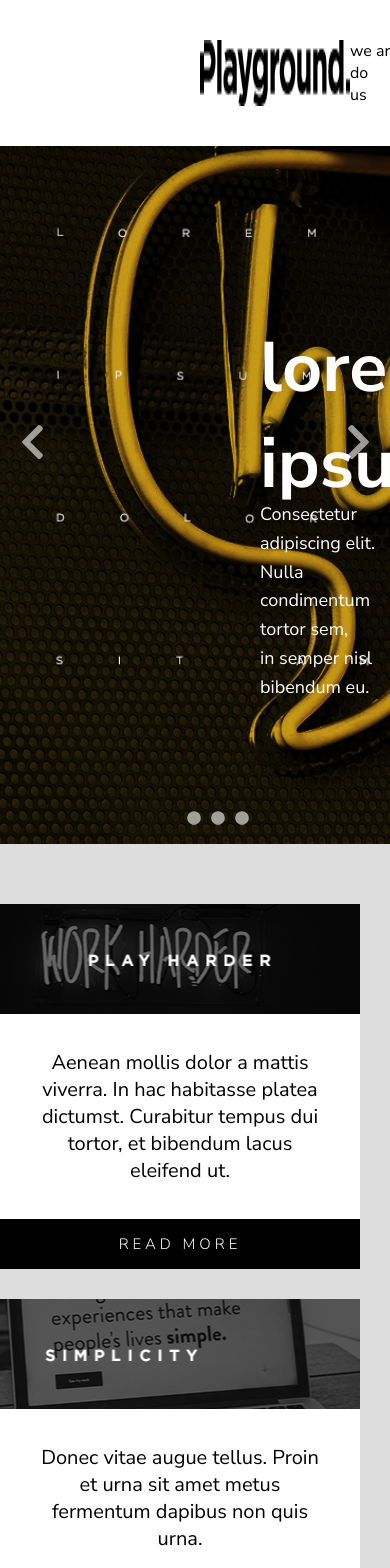
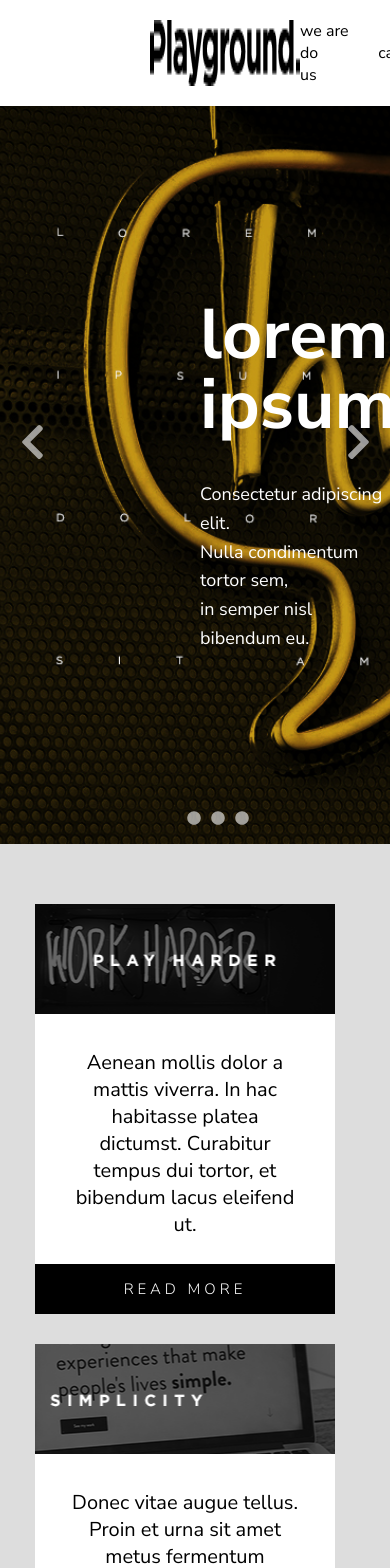
Before and after one commit to Savina05/react-playground, a React app: page / in a window 390 px wide. Shown: the top 1568 px of the page. Built offline with nearby package versions, Linux system fonts and the light colour scheme.

Commit message:
responsive up to 900px

```diff
--- a/assets/stylesheets/components/_card.scss
+++ b/assets/stylesheets/components/_card.scss
@@ -1,8 +1,5 @@
 .section_cards {
   padding: 6rem 0;
-  // display: grid;
-  // grid-template-columns: min-content min-content min-content;
-  // grid-column-gap: 30px;
   display: flex;
   flex-wrap: wrap;
   justify-content: center;
@@ -11,12 +8,20 @@
 }
 
 .card {
-  width: 40rem;
+  width: 35rem;
   margin-bottom: 3rem;
+
+  @include respond(tab-land) {
+    width: 30rem;
+  }
 }
 
 .card:not(:last-child) {
   margin-right: 3rem;
+
+  @include respond(tab-land) {
+    margin-right: 2rem;
+  }
 }
 
 .card_title {
@@ -32,7 +37,7 @@
   font-weight: 400;
   font-size: 2rem;
   background-color: #fff;
-  min-height: 20rem;
+  height: 25rem;
   text-align: center;
   display: flex;
   align-items: top;
--- a/assets/stylesheets/components/_index.scss
+++ b/assets/stylesheets/components/_index.scss
@@ -1,10 +1,10 @@
+@import 'mixins';
 @import 'button';
 @import 'card';
 @import 'careers';
 @import 'contact';
 @import 'fonts';
 @import 'footer';
-@import 'mixins';
 @import 'navbar';
 @import 'section_hero';
 @import 'tabs';
--- a/assets/stylesheets/components/_mixins.scss
+++ b/assets/stylesheets/components/_mixins.scss
@@ -1,14 +1,14 @@
 /*
 MEDIA QUERY MANAGER
    0px   -  600px    Phone
- 600px   -  900px    Tablet portrait
+ 600px   -  900px    Tablet
  900px   - 1200px    Tablet landscape
 1200px   - 1400px    It's where our normal style applies
 1400px +             Big desktop
 
 $breakpoint argument choices:
 - phone
-- tab-port
+- tab
 - tab-land
 - big-desktop
 
--- a/assets/stylesheets/components/_navbar.scss
+++ b/assets/stylesheets/components/_navbar.scss
@@ -9,6 +9,10 @@
   background-color: transparent;
   font-size: 1.6rem;
   padding: 4rem 20rem;
+
+  @include respond(tab-land) {
+    padding: 2rem 15rem;
+  }
 }
 
 .navbar__menu {
@@ -18,6 +22,10 @@
 
 .navbar__menu:not(:last-child) {
   padding-right: 8rem;
+
+  @include respond(tab-land) {
+    padding-right: 6rem;
+  }
 }
 
 .navbar_white {
--- a/assets/stylesheets/components/_tabs.scss
+++ b/assets/stylesheets/components/_tabs.scss
@@ -5,4 +5,8 @@
   font-size: 1.6rem;
   background-color: #ddd;
   padding: 10rem;
+
+  @include respond(tab-land) {
+    padding: 5rem;
+  }
 }
--- a/assets/stylesheets/components/_typography.scss
+++ b/assets/stylesheets/components/_typography.scss
@@ -1,9 +1,15 @@
 .section_hero-h1 {
   font-size: 7rem;
   color: #fff;
+  line-height: 1;
   position: absolute;
   top: 32rem;
   left: 26rem;
+
+  @include respond(tab-land) {
+    top: 30rem;
+    left: 20rem;
+  }
 }
 
 .section_hero-p {
@@ -13,6 +19,11 @@
   position: absolute;
   top: 50rem;
   left: 26rem;
+
+  @include respond(tab-land) {
+    top: 48rem;
+    left: 20rem;
+  }
 }
 
 .heading-h1 {
@@ -51,6 +62,11 @@
   min-height: 35rem;
   padding: 5rem 10rem;
   text-align: justify;
+
+  @include respond(tab-land) {
+    padding: 4rem 6rem;
+    width: 60%;
+  }
 }
 
 .tab_selection {
@@ -65,6 +81,11 @@
     background-color: rgba(#000, .1);
     color: #000;
   }
+
+  @include respond(tab-land) {
+    font-size: 1.6rem;
+    padding: 2rem 4rem;
+  }
 }
 
 .tab_selection_active {
@@ -73,18 +94,31 @@
   background-color: #000;
   padding: 2rem 6rem;
   font-weight: 700;
+
+  @include respond(tab-land) {
+    font-size: 1.6rem;
+    padding: 2rem 4rem;
+  }
 }
 
 .tab_icon {
   margin-left: 4px;
   font-size: 1.2rem;
   vertical-align: middle;
+
+  @include respond(tab-land) {
+    font-size: 1rem;
+  }
 }
 
 .contact_heading {
   font-size: 7rem;
   color: #fff;
   line-height: .8;
+
+  @include respond(phone) {
+    font-size: 6rem;
+  }
 }
 
 .contact_text {
@@ -95,4 +129,8 @@
   font-size: 1.8rem;
   color: #fff;
   margin: 3rem 0;
+
+  @include respond(phone) {
+    font-size: 1.6rem;
+  }
 }
```
